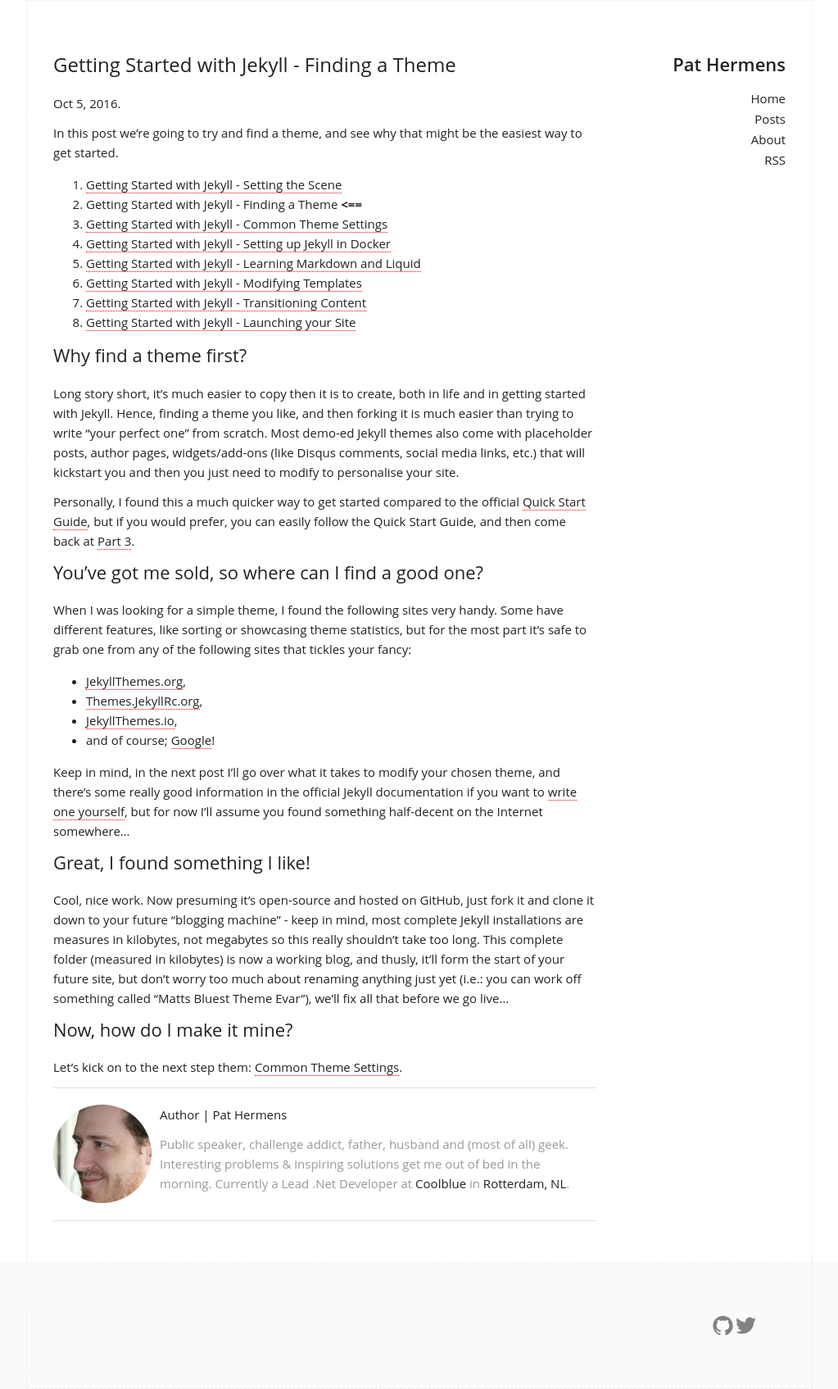
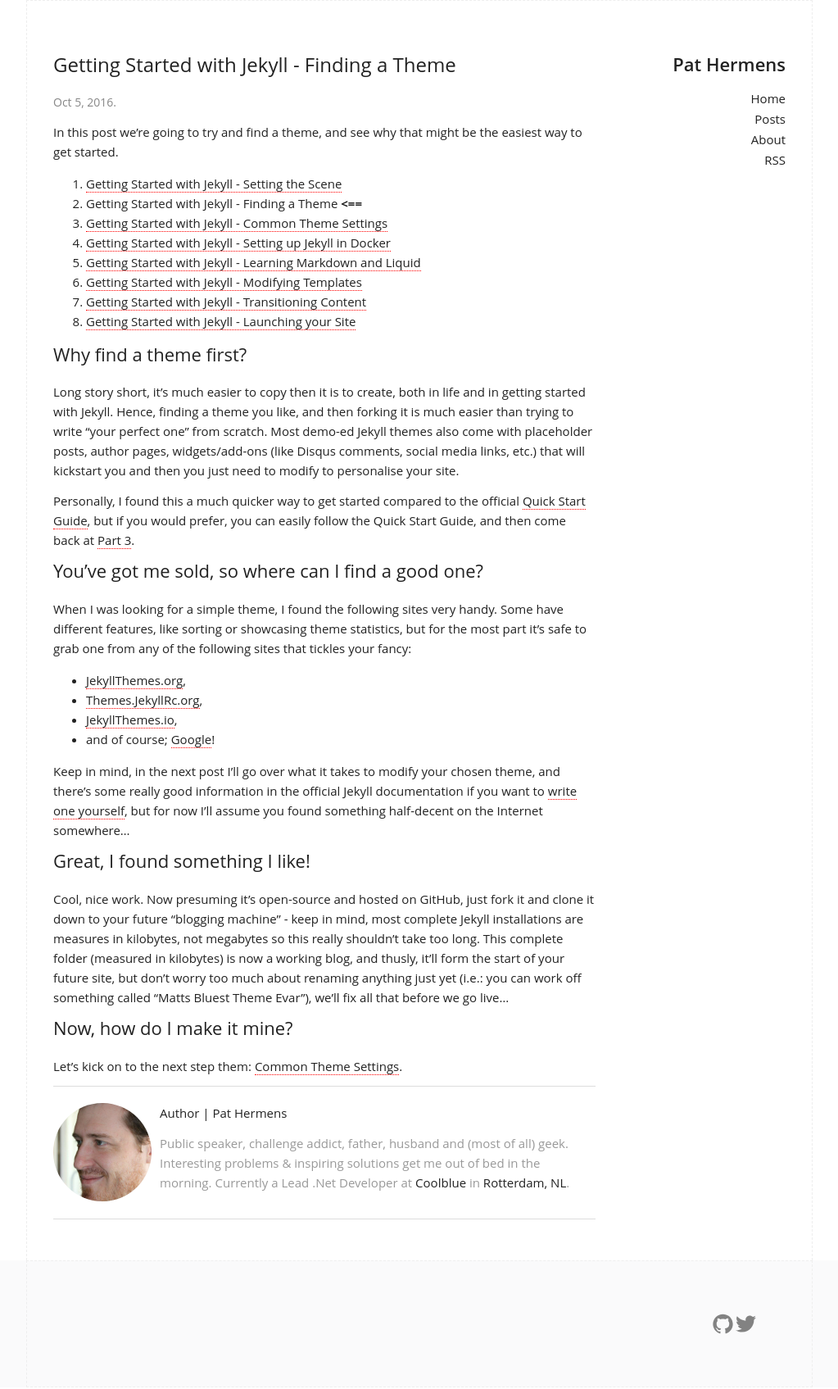
Before and after one commit to PHeonix25/PHeonix25.github.io, a Jekyll site: the page built from _posts/2016-10-05-Getting-started-with-Jekyll-Part-2.md, in a window 1280 px wide. Shown: the whole page at 82% size, without its empty margins (128-1151 px from the left). Built offline with Jekyll 4.4.1, drawn with Linux system fonts in a browser that asks for light colours; comment, search, counter and statistics services are not loaded.

Commit message:
Fixing up some styling

```diff
--- a/_layouts/post.html
+++ b/_layouts/post.html
@@ -5,7 +5,7 @@
 
   <header class="article_header">
     <h1 class="article_title" itemprop="name headline">{{ page.title }}</h1>
-    <p class="article_meta">
+    <p class="article_meta post_date">
       <time datetime="{{ page.date | date_to_xmlschema }}" itemprop="datePublished">{{ page.date | date: "%b %-d, %Y" }}</time>.
       {% if page.modified %}
         Last updated <time datetime="{{ page.modified | date_to_xmlschema }}" itemprop="dateModified">{{ page.modified | date: "%b %-d, %Y" }}</time>.
```
